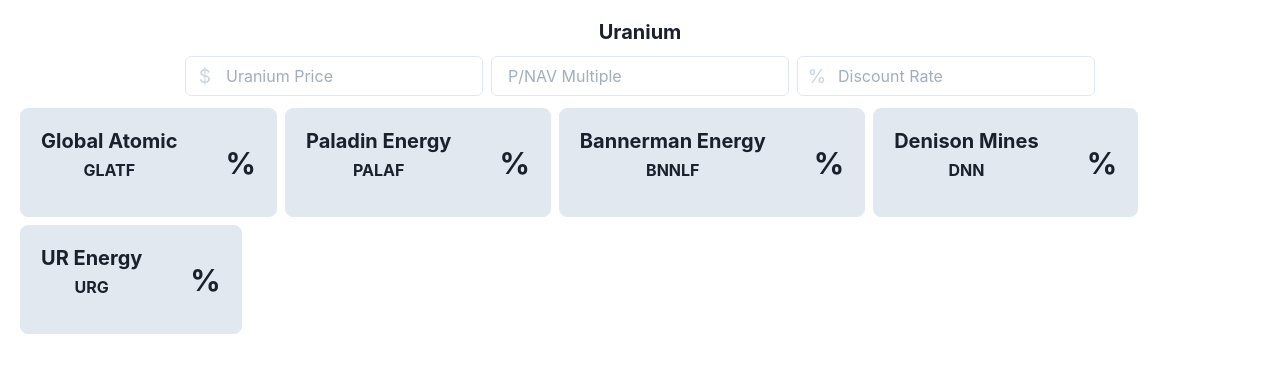
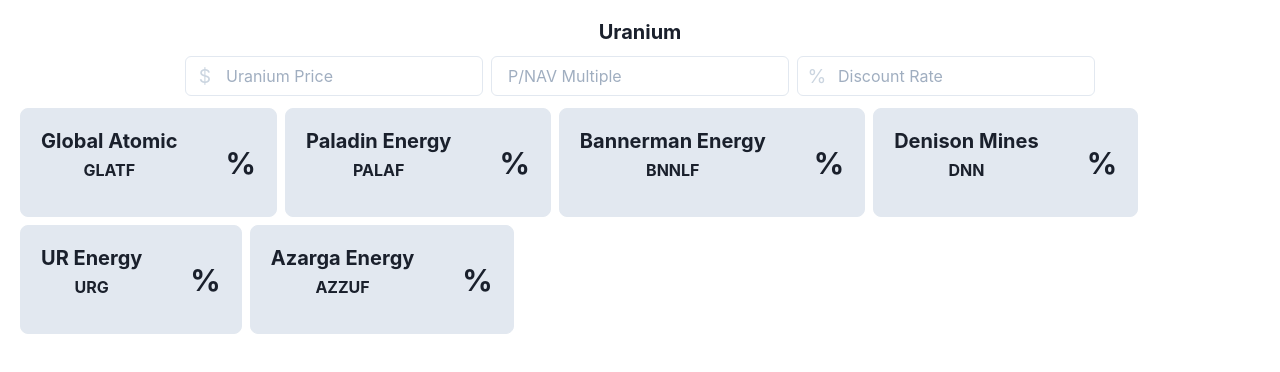
Before and after one commit to avyukd/equity-dashboard, a React (Create React App) app: page / in a window 1280 px wide. Shown: the top 372 px of the page. Built offline with nearby package versions, Linux system fonts and the light colour scheme; no server answers.

Commit message:
Added azarga

```diff
--- a/src/trackedTickers.js
+++ b/src/trackedTickers.js
@@ -4,7 +4,8 @@
         {"ticker": "PALAF", "name": "Paladin Energy"},
         {"ticker": "BNNLF", "name": "Bannerman Energy"},
         {"ticker":"DNN", "name": "Denison Mines"},
-        {"ticker":"URG","name":"UR Energy"}
+        {"ticker":"URG","name":"UR Energy"},
+        {"ticker":"AZZUF","name":"Azarga Energy"},
     ]}
 
 export default trackedTickers;
```
